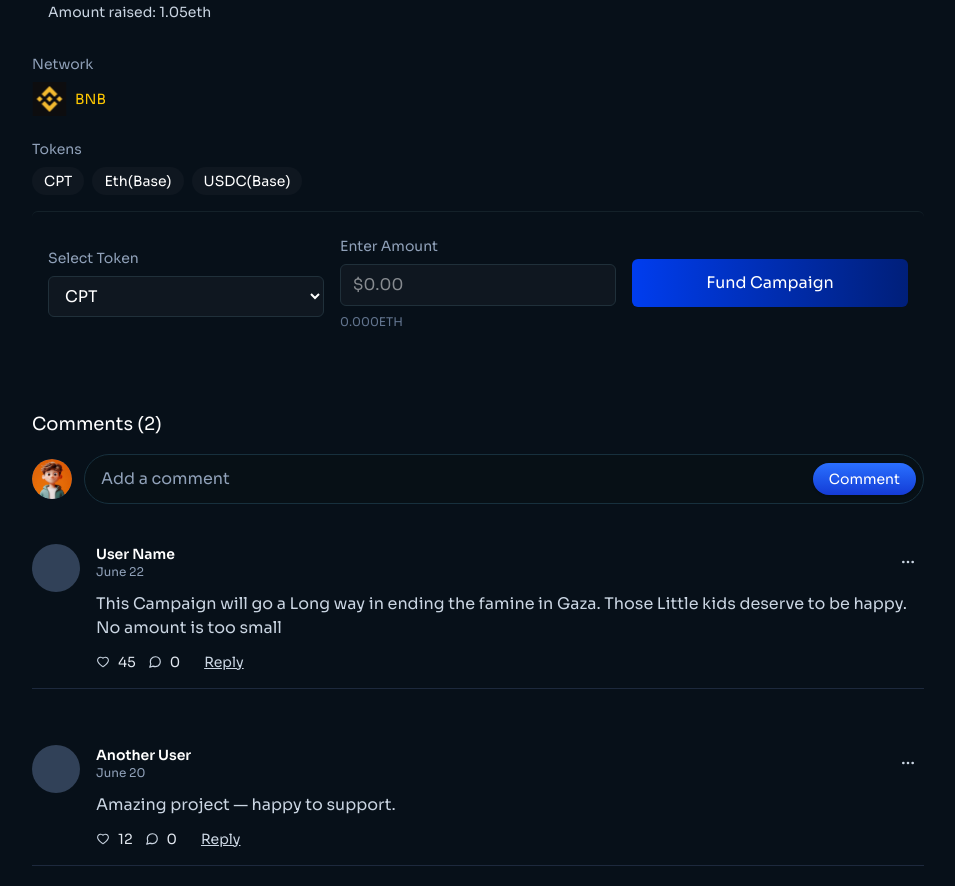
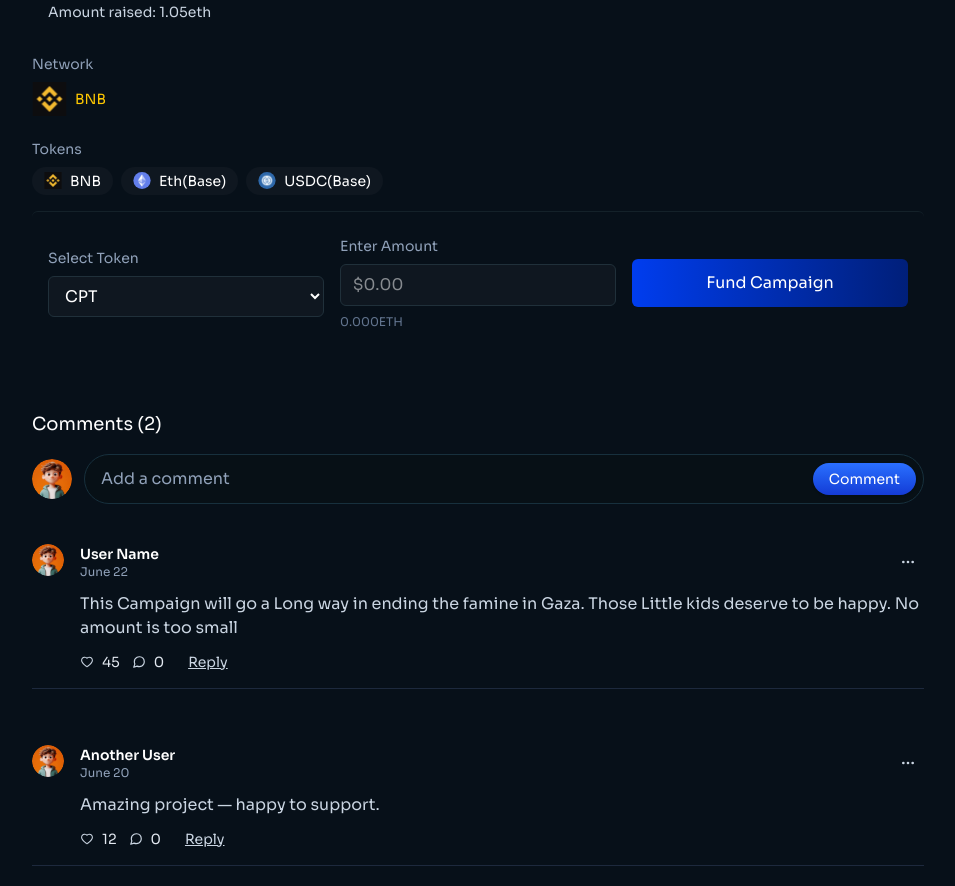
Before and after one commit to CapitaDApps/Capita_Dapp-V2, a Next.js app: page /campaigns/my-campaigns in a window 1280 px wide. Shown: the part 700-1586 px from the top of the page, without its empty margins (292-1247 px from the left). Built offline with nearby package versions, Linux system fonts and the light colour scheme.

Commit message:
feat: add Avatar and TokensList components; refactor Comments and ReportFlow to utilize new components

```diff
--- a/src/app/campaigns/my-campaigns/page.tsx
+++ b/src/app/campaigns/my-campaigns/page.tsx
@@ -5,6 +5,8 @@ import Image from "next/image";
 import { HiOutlineDotsHorizontal } from "react-icons/hi";
 import Comments from "@/components/campaigns/Comments";
 import ReportFlow from "@/components/campaigns/ReportFlow";
+import Avatar from "@/components/ui/Avatar";
+import TokensList from "@/components/ui/TokensList";
 
 const sampleComments = [
   {
@@ -73,14 +75,12 @@ export default function Page() {
         </div>
 
         <div className="my-5 flex items-center gap-4">
-          <div className="relative w-20 h-20 rounded-full overflow-hidden border-2 border-[var(--form-blue-border)] bg-[#0f1720] z-10">
-            <Image
-              src="/campaign/c.png"
-              alt="avatar"
-              fill
-              className="object-cover"
-            />
-          </div>
+          <Avatar
+            src="/campaign/c.png"
+            alt="avatar"
+            size={80}
+            className="border-2 border-[var(--form-blue-border)] bg-[#0f1720] z-10"
+          />
 
           <div className="flex items-center gap-3">
             <h1 className="text-2xl font-semibold">Campaign Name</h1>
@@ -134,18 +134,7 @@ export default function Page() {
             </div>
 
             <div>
-              <div className="text-sm text-slate-400 mb-2">Tokens</div>
-              <div className="flex gap-2 items-center">
-                <div className="px-3 py-1 rounded-full bg-[#0f1720] text-sm">
-                  CPT
-                </div>
-                <div className="px-3 py-1 rounded-full bg-[#0f1720] text-sm">
-                  Eth(Base)
-                </div>
-                <div className="px-3 py-1 rounded-full bg-[#0f1720] text-sm">
-                  USDC(Base)
-                </div>
-              </div>
+              <TokensList />
             </div>
           </div>
 
@@ -188,7 +177,6 @@ export default function Page() {
             </div>
           </div>
 
-          {/* Comments (component) */}
           <Comments initial={sampleComments} />
         </div>
       </div>
--- a/src/components/campaigns/Comments.tsx
+++ b/src/components/campaigns/Comments.tsx
@@ -5,6 +5,7 @@ import Image from "next/image";
 import { HiOutlineDotsHorizontal } from "react-icons/hi";
 import { AiOutlineHeart } from "react-icons/ai";
 import { FiMessageCircle } from "react-icons/fi";
+import Avatar from "@/components/ui/Avatar";
 
 type Reply = {
   id: number;
@@ -62,9 +63,7 @@ export default function Comments({ initial = [] }: { initial?: Comment[] }) {
         ]
   );
 
-  // Pagination for comments: start by showing up to 10
   const [visibleCommentsCount, setVisibleCommentsCount] = useState<number>(10);
-  // Per-comment visible replies count (defaults to 3 when not provided)
   const [visibleRepliesCount, setVisibleRepliesCount] = useState<
     Record<number, number>
   >({});
@@ -76,7 +75,6 @@ export default function Comments({ initial = [] }: { initial?: Comment[] }) {
   const [editingId, setEditingId] = useState<number | null>(null);
   const [editingText, setEditingText] = useState("");
 
-  // liked state
   const [likedComments, setLikedComments] = useState<Record<number, boolean>>(
     {}
   );
@@ -97,7 +95,6 @@ export default function Comments({ initial = [] }: { initial?: Comment[] }) {
     };
     setComments([next, ...comments]);
     setNewText("");
-    // ensure newly added comment is visible
     setVisibleCommentsCount((v) => Math.max(v, 1));
   }
 
@@ -156,8 +153,6 @@ export default function Comments({ initial = [] }: { initial?: Comment[] }) {
         c.id === parentId ? { ...c, replies: [...c.replies, newReply] } : c
       )
     );
-
-    // clear the input for that comment and ensure the new reply is visible
     setReplyText((s) => ({ ...s, [parentId]: "" }));
     setReplyOpen((s) => ({ ...s, [parentId]: true }));
     setVisibleRepliesCount((s) => ({
@@ -177,10 +172,9 @@ export default function Comments({ initial = [] }: { initial?: Comment[] }) {
     }));
   }
 
-  // Toggle like for a comment (updates count and visual state)
   function toggleLikeComment(commentId: number) {
     const currentlyLiked = !!likedComments[commentId];
-    // update comment likes based on current liked state
+
     setComments((prevComments) =>
       prevComments.map((c) =>
         c.id === commentId
@@ -188,11 +182,10 @@ export default function Comments({ initial = [] }: { initial?: Comment[] }) {
           : c
       )
     );
-    // toggle liked state
+
     setLikedComments((prev) => ({ ...prev, [commentId]: !currentlyLiked }));
   }
 
-  // Toggle like for a reply (updates count and visual state)
   function toggleLikeReply(replyId: number) {
     const currentlyLiked = !!likedReplies[replyId];
     setComments((prevComments) =>
@@ -208,7 +201,6 @@ export default function Comments({ initial = [] }: { initial?: Comment[] }) {
     setLikedReplies((prev) => ({ ...prev, [replyId]: !currentlyLiked }));
   }
 
-  // show the first N comments according to visibleCommentsCount
   const visibleComments = comments.slice(0, visibleCommentsCount);
 
   return (
@@ -216,17 +208,9 @@ export default function Comments({ initial = [] }: { initial?: Comment[] }) {
       <div className="pt-6">
         <h3 className="text-lg mb-4">Comments ({comments.length})</h3>
 
-        {/* Input bar */}
         <div className="mb-6">
           <div className="flex items-center gap-3">
-            <div className="w-10 h-10 rounded-full overflow-hidden bg-slate-700 flex-shrink-0">
-              <Image
-                src="/layout/avatarboy.svg"
-                alt="you"
-                width={40}
-                height={40}
-              />
-            </div>
+            <Avatar src="/layout/avatarboy.svg" alt="you" size={40} />
 
             <div className="flex-1">
               <div className="relative">
@@ -253,9 +237,7 @@ export default function Comments({ initial = [] }: { initial?: Comment[] }) {
           {visibleComments.map((c) => (
             <div key={c.id} className="pt-4">
               <div className="flex items-start gap-4">
-                <div className="w-12 h-12 rounded-full overflow-hidden bg-slate-700 flex-shrink-0">
-                  {/* Placeholder avatar */}
-                </div>
+                <Avatar src="/layout/avatarboy.svg" alt="you" size={32} />
 
                 <div className="flex-1">
                   <div className="flex items-center justify-between">
@@ -373,7 +355,6 @@ export default function Comments({ initial = [] }: { initial?: Comment[] }) {
                   {c.replies.length > 0 && (
                     <div className="mt-4">
                       <div className="border-l border-slate-700 pl-4 space-y-4">
-                        {/** Determine how many replies are visible for this comment */}
                         {c.replies
                           .slice(0, visibleRepliesCount[c.id] ?? 3)
                           .map((r) => (
@@ -447,14 +428,8 @@ export default function Comments({ initial = [] }: { initial?: Comment[] }) {
 
                   {replyOpen[c.id] && (
                     <div className="mt-4 flex items-start gap-3">
-                      <div className="w-8 h-8 rounded-full overflow-hidden bg-slate-700 flex-shrink-0">
-                        <Image
-                          src="/layout/avatarboy.svg"
-                          alt="you"
-                          width={32}
-                          height={32}
-                        />
-                      </div>
+                      <Avatar src="/layout/avatarboy.svg" alt="you" size={32} />
+
                       <div className="flex-1">
                         <div className="relative">
                           <input
--- /dev/null
+++ b/src/components/ui/Avatar.tsx
@@ -0,0 +1,33 @@
+"use client";
+
+import React from "react";
+import Image from "next/image";
+
+type Props = {
+  src?: string;
+  alt?: string;
+  size?: number;
+  className?: string;
+};
+
+export default function Avatar({
+  src = "/layout/avatarboy.svg",
+  alt = "avatar",
+  size = 32,
+  className = "",
+}: Props) {
+  return (
+    <div
+      style={{ width: size, height: size }}
+      className={`rounded-full overflow-hidden ${className}`}
+    >
+      <Image
+        src={src}
+        alt={alt}
+        width={size}
+        height={size}
+        className="object-cover"
+      />
+    </div>
+  );
+}
--- /dev/null
+++ b/src/components/ui/TokensList.tsx
@@ -0,0 +1,54 @@
+"use client";
+
+import React from "react";
+import Image from "next/image";
+
+type Props = {
+  tokens?: string[];
+  className?: string;
+  showIcons?: boolean;
+};
+
+const DEFAULT_TOKENS = ["BNB", "Eth(Base)", "USDC(Base)"];
+
+function getTokenIconPath(token: string) {
+  const s = token
+    .toLowerCase()
+    .replace(/\(.*\)/, "")
+    .replace(/[^a-z0-9]/g, "")
+    .trim();
+
+
+  const map: Record<string, string> = {
+    eth: "/tokens/eth.svg",
+    usdc: "/tokens/usdc.svg",
+    bnb: "/tokens/binance.svg",
+  };
+
+  return map[s] ?? `/tokens/${s}.svg`;
+}
+
+export default function TokensList({
+  tokens = DEFAULT_TOKENS,
+  className = "",
+  showIcons = true,
+}: Props) {
+  return (
+    <div>
+      <div className="text-sm text-slate-400 mb-2">Tokens</div>
+      <div className={`flex gap-2 items-center ${className}`}>
+        {tokens.map((t) => {
+          const icon = showIcons ? getTokenIconPath(t) : null;
+          return (
+            <div key={t} className="px-3 py-1 rounded-full bg-[#0f1720] text-sm flex items-center gap-2">
+              {icon && (
+                <Image src={icon} alt={`${t} icon`} width={18} height={18} className="object-contain" />
+              )}
+              <span>{t}</span>
+            </div>
+          );
+        })}
+      </div>
+    </div>
+  );
+}
```
Also changed, not shown: src/components/campaigns/ReportFlow.tsx (+67 -43 lines).
